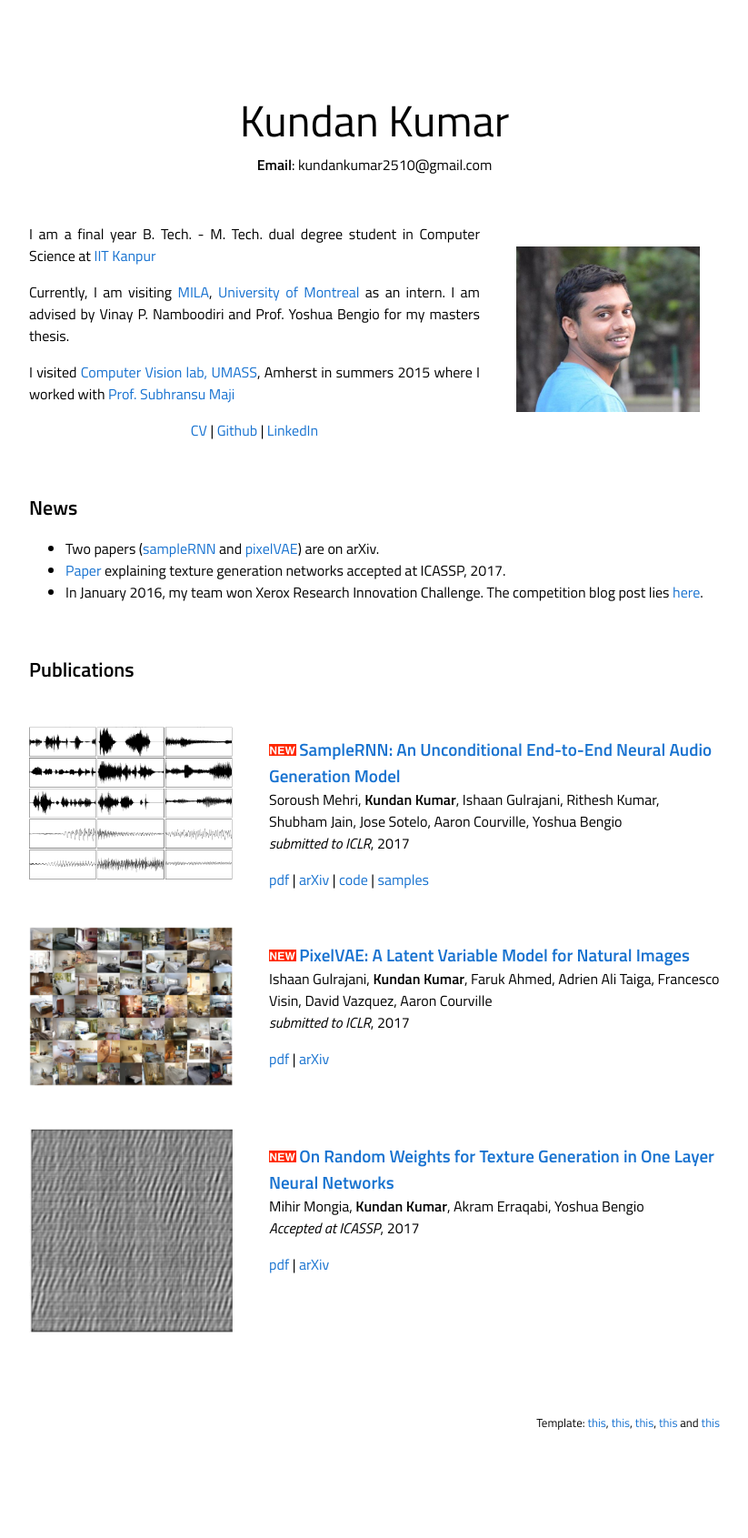
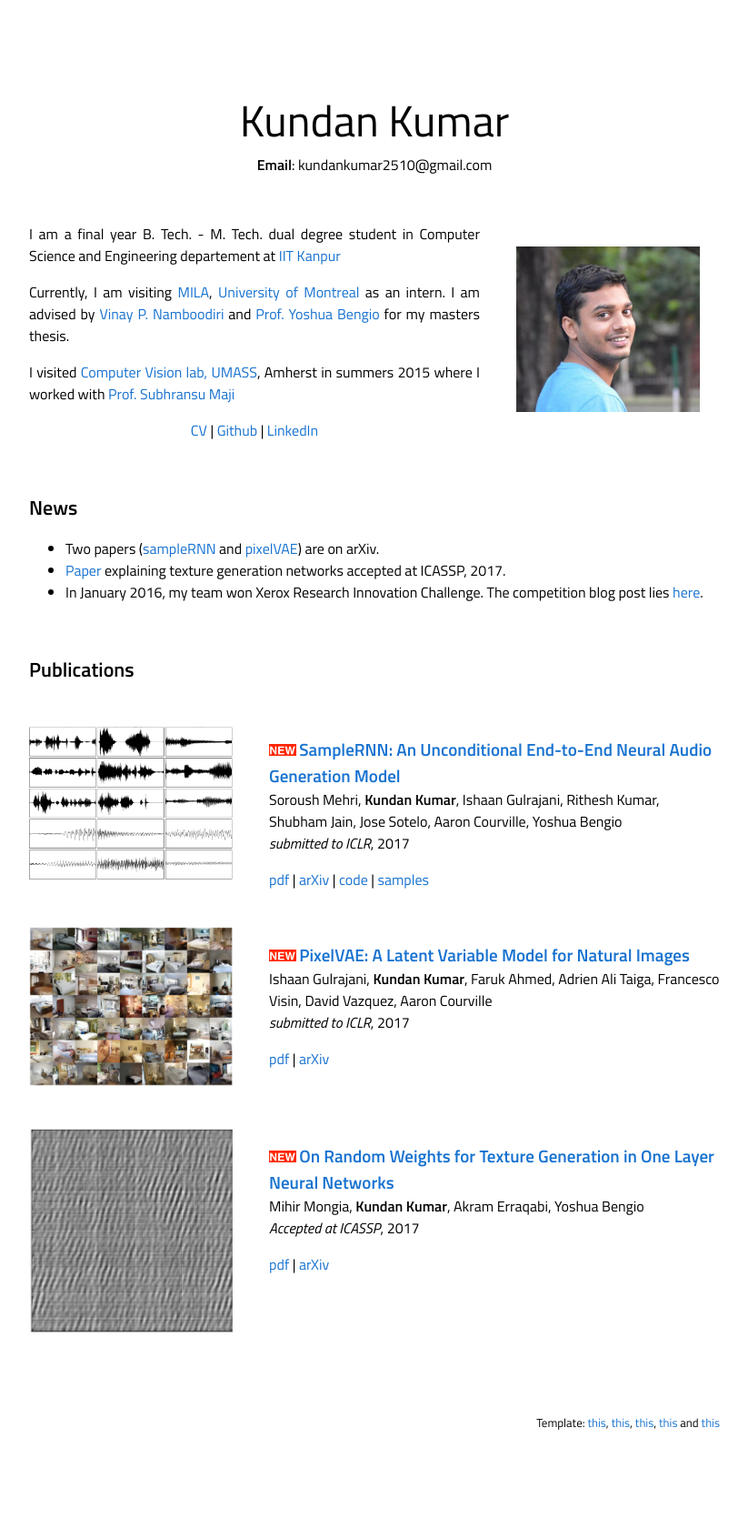
Before and after one commit to kundan2510/kundan2510.github.io, a Jekyll site: the page built from index.html, in a window 1280 px wide. Shown: the whole page at 91% size, without its empty margins (228-1051 px from the left). Built offline with Jekyll 4.4.1, drawn with Linux system fonts in a browser that asks for light colours.

Commit message:
Update index.html

```diff
--- a/index.html
+++ b/index.html
@@ -31,11 +31,12 @@ title: Kundan Kumar
 
   			<tbody><tr>
     			<td width="67%" valign="middle" align="justify">
-				<p>I am a final year B. Tech. - M. Tech. dual degree student in Computer Science at
+				<p>I am a final year B. Tech. - M. Tech. dual degree student in Computer Science and Engineering departement at
 					<a href="http://www.cse.iitk.ac.in/">IIT Kanpur</a>
 				<p>Currently, I am visiting <a href="https://mila.umontreal.ca/en/">MILA</a>,
 				<a href="http://www.umontreal.ca/english/">University of Montreal</a> as an intern. I am
-				advised by Vinay P. Namboodiri and Prof. Yoshua Bengio for my masters thesis. </p>
+					advised by <a href="http://www.cse.iitk.ac.in/users/vinaypn/">Vinay P. Namboodiri</a> and <a href="http://www.iro.umontreal.ca/~bengioy/yoshua_en/index.html">
+					Prof. Yoshua Bengio </a> for my masters thesis. </p>
 
 				<p>I visited <a href="http://vis-www.cs.umass.edu/">Computer Vision lab, UMASS</a>, Amherst
 					in summers 2015 where I worked with
```
